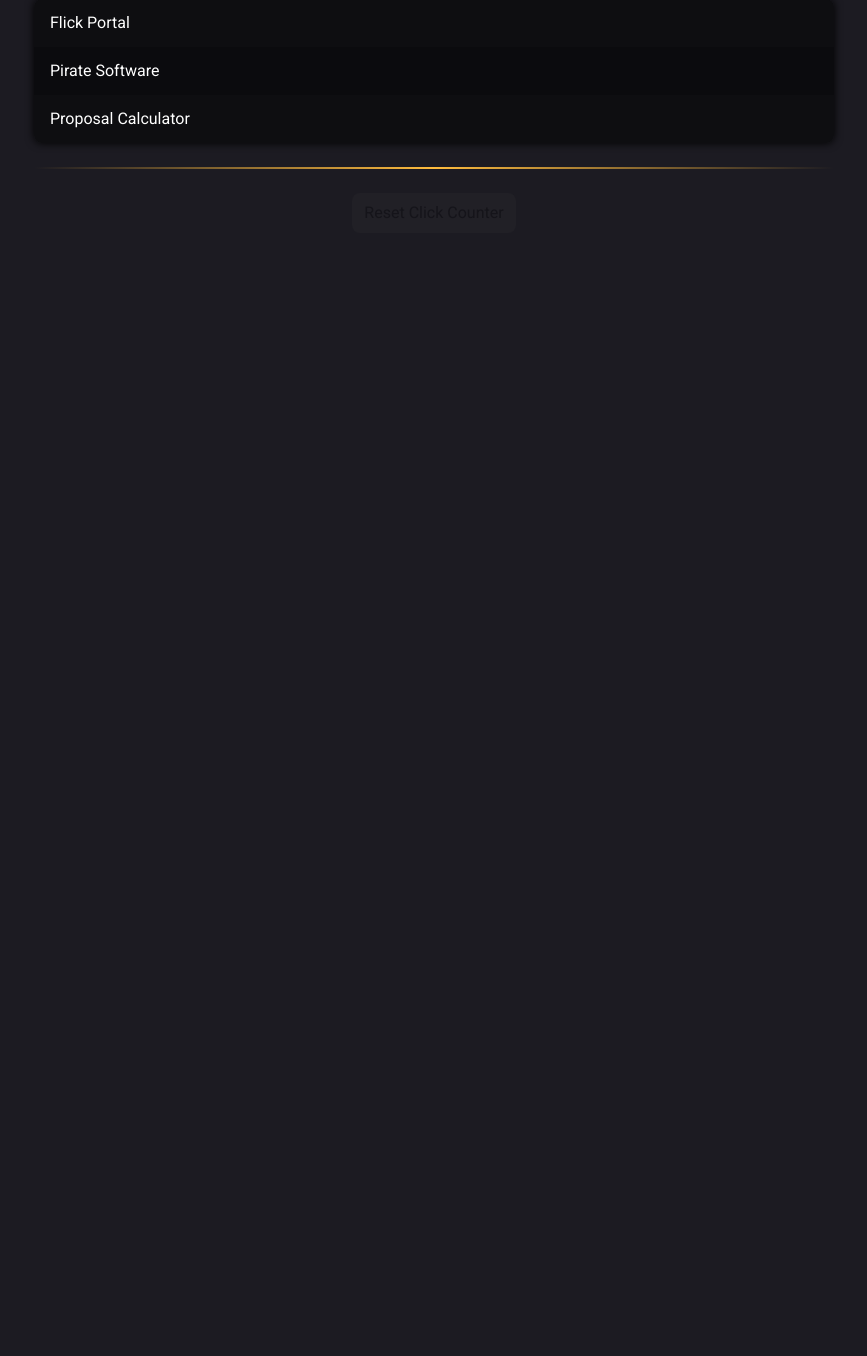
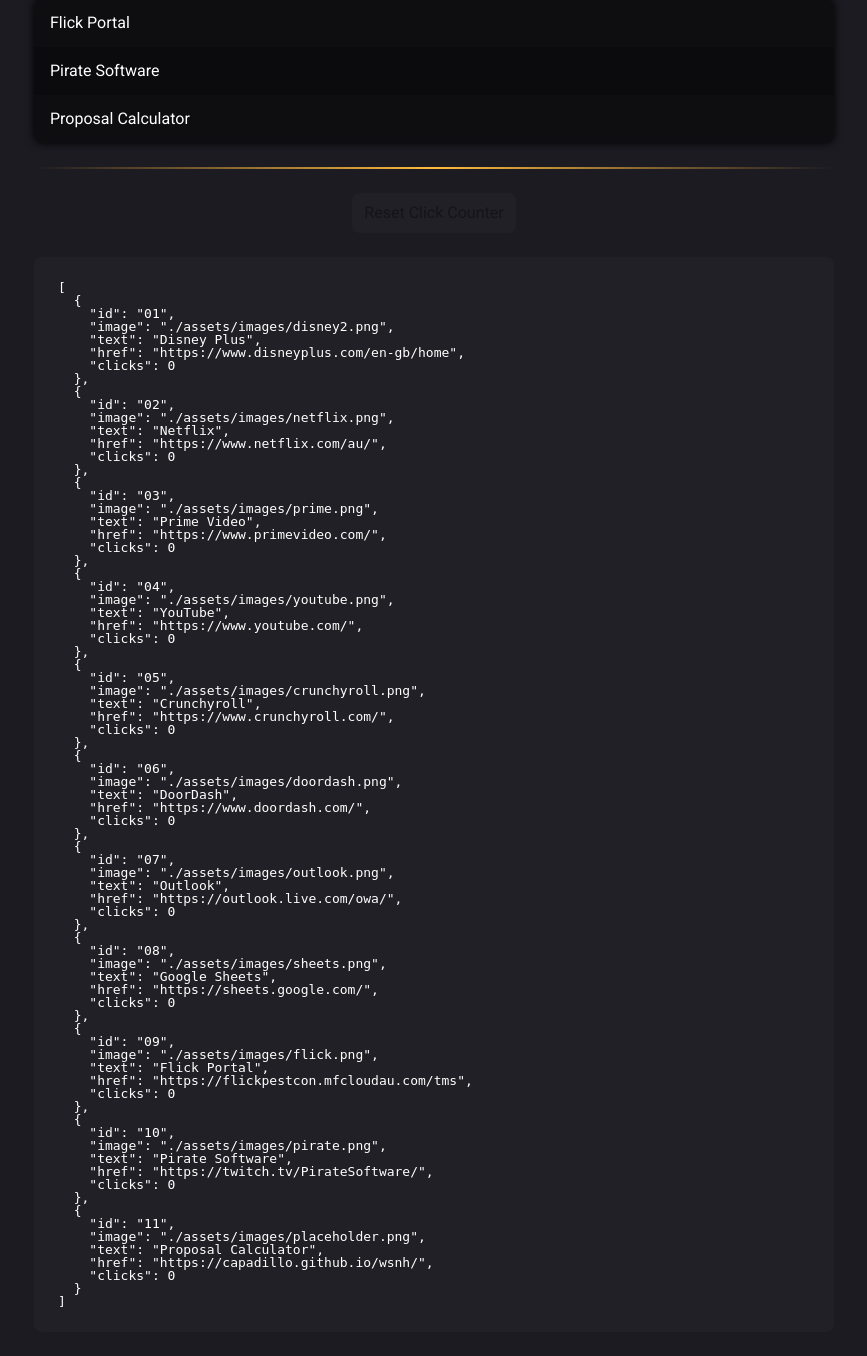
Before and after one commit to Capadillo/capadillo.github.io, a PHP site: page / in a window 1280 px wide. Shown: the part 767-2123 px from the top of the page, without its empty margins (206-1073 px from the left). Before the commit the page ends 936 px from the top, so only its background shows below. Run offline with PHP 8.4, Linux system fonts and the light colour scheme.

Commit message:
added a debug tool at the bottom of the screen
blah

```diff
--- a/assets/css/base.css
+++ b/assets/css/base.css
@@ -200,3 +200,11 @@ button {
         margin-block: var(--padding);
     }
 }
+
+#order {
+    background: color-mix(in srgb, var(--background-color) 98%, white);
+    border-radius: var(--border-radius);
+    color: white;
+    margin-block: var(--padding);
+    padding: var(--padding);
+}
--- a/assets/js/custom.js
+++ b/assets/js/custom.js
@@ -53,6 +53,8 @@ function displayLinks(statusCode, data) {
         data[i]['clicks'] = Number(get_cookie(`link${row.id}`) ?? 0);
     }).sort((a, b) => b.clicks - a.clicks || Number(a.id) - Number(b.id));
 
+    $('#order').text(JSON.stringify(sortedData, null, 2));
+
     $.each(sortedData, (i, row) => {
         let temp = $((i < 8 ? '#cards-template' : '#links-template')).html();
 
--- a/index.html
+++ b/index.html
@@ -44,12 +44,14 @@
             </ul>
 
             <hr>
+
+            <button id="deleteAll">
+                <!-- <span class="material-symbols-rounded">delete_history</span> -->
+                Reset Click Counter
+            </button>
+
+            <pre id="order"></pre>
         </main>
-
-        <button id="deleteAll">
-            <!-- <span class="material-symbols-rounded">delete_history</span> -->
-            Reset Click Counter
-        </button>
 
         <script src="https://code.jquery.com/jquery-3.6.1.min.js" integrity="sha256-o88AwQnZB+VDvE9tvIXrMQaPlFFSUTR+nldQm1LuPXQ=" crossorigin="anonymous"></script>
         <script src="./assets/js/custom.js"></script>
```
